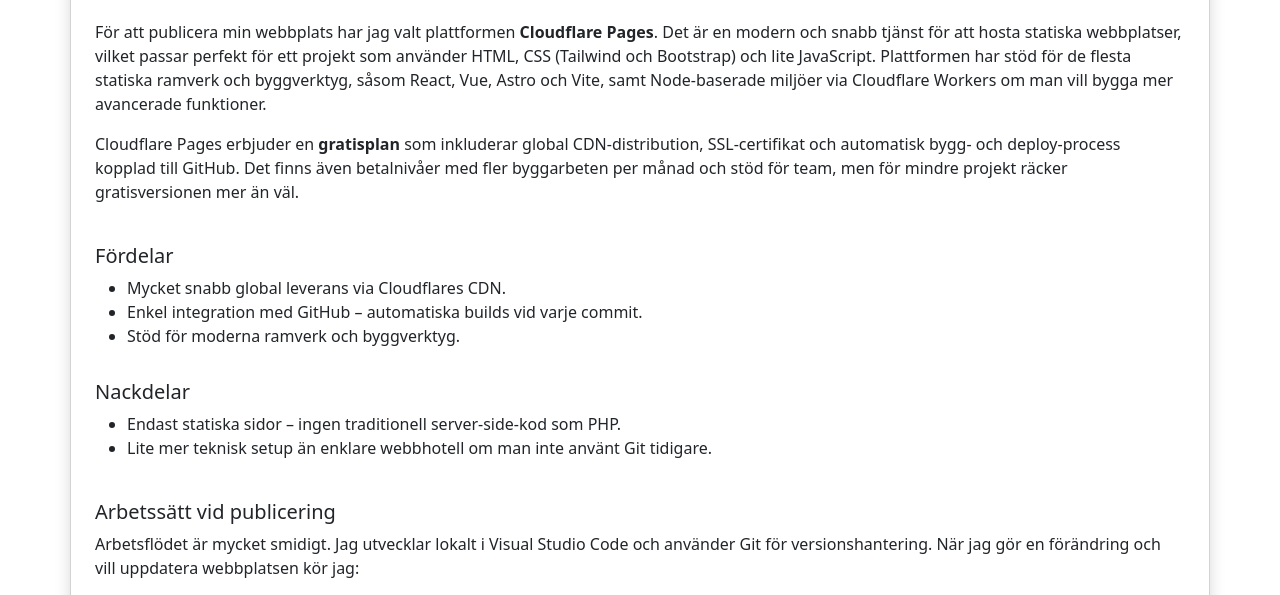
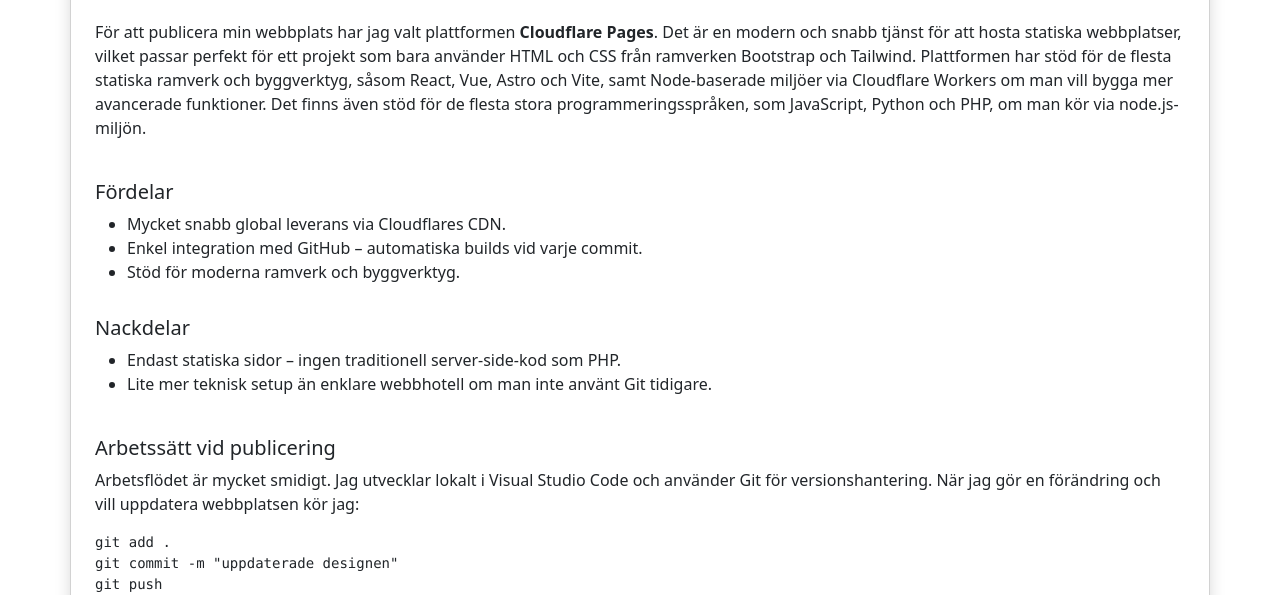
Before and after one commit to nathalievaster/CSS-ramverk, a website: page src/publicering.html in a window 1280 px wide. Shown: the part 171-766 px from the top of the page. Drawn offline with nearby package versions, Linux system fonts and the light colour scheme.

Commit message:
Uppdaterade innehåll

```diff
--- a/src/publicering.html
+++ b/src/publicering.html
@@ -40,15 +40,10 @@
   <p>
     För att publicera min webbplats har jag valt plattformen <strong>Cloudflare Pages</strong>. Det är en
     modern och snabb tjänst för att hosta statiska webbplatser, vilket passar perfekt för ett projekt som
-    använder HTML, CSS (Tailwind och Bootstrap) och lite JavaScript. Plattformen har stöd för de flesta
+    bara använder HTML och CSS från ramverken Bootstrap och Tailwind. Plattformen har stöd för de flesta
     statiska ramverk och byggverktyg, såsom React, Vue, Astro och Vite, samt Node-baserade miljöer via
-    Cloudflare Workers om man vill bygga mer avancerade funktioner.
-  </p>
-
-  <p>
-    Cloudflare Pages erbjuder en <strong>gratisplan</strong> som inkluderar global CDN-distribution, SSL-certifikat
-    och automatisk bygg- och deploy-process kopplad till GitHub. Det finns även betalnivåer med fler
-    byggarbeten per månad och stöd för team, men för mindre projekt räcker gratisversionen mer än väl.
+    Cloudflare Workers om man vill bygga mer avancerade funktioner. Det finns även stöd för de flesta
+    stora programmeringsspråken, som JavaScript, Python och PHP, om man kör via node.js-miljön.
   </p>
 
   <h5 class="mt-4">Fördelar</h5>
```
